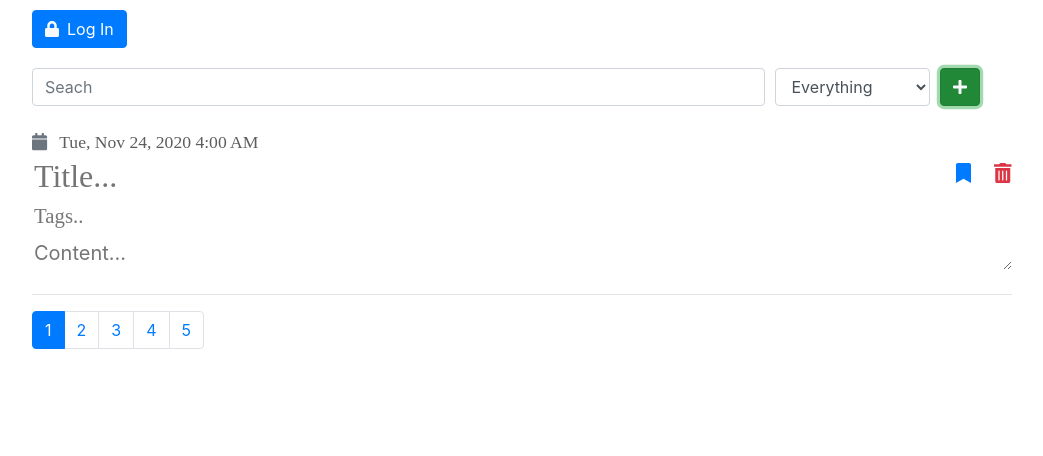
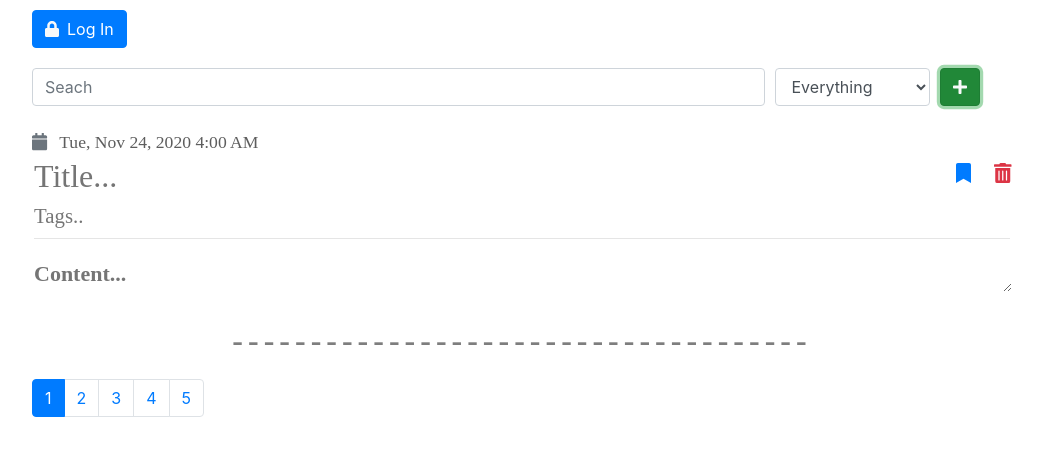
Before and after one commit to ehsan-sotoodeh/notes, a React (Create React App) app in the folder frontend/: page / in a window 1280 px wide. Both pictures are taken after a click on the button 1077 px from the left and 87 px from the top of the page. Shown: the top 456 px of the page, without its empty margins (118-1161 px from the left). Built offline with nearby package versions, Linux system fonts and the light colour scheme; no server answers; what webfontloader would draw is missing.

Commit message:
some clean up

```diff
--- a/frontend/src/index.js
+++ b/frontend/src/index.js
@@ -11,7 +11,7 @@ import WebFont from 'webfontloader';
 
 WebFont.load({
   google: {
-    families: ['Kalam:700','Nerko One','Patrick Hand', 'sans-serif']
+    families: ['Kalam:700','Nerko One','Patrick Hand','Handlee', 'sans-serif']
   }
 });
 
--- a/frontend/src/pages/main/NoteCard.js
+++ b/frontend/src/pages/main/NoteCard.js
@@ -113,11 +113,12 @@ export default function NoteCard({note:inputNote,removeOneById}){
         </div>
         <div>
             <blockquote className="blockquote mb-0">
+            <hr style={{margin:'2px'}}/>
             <p>
                 <TextareaAutosize
                     style={{backgroundColor:'#00000000'}}
                     value={note.text}
-                    className={'textInput '}
+                    className={'textInput textarea '}
                     onChange={(e)=>valueChanged(e.target.value,'text')}
                     onBlur={()=>saveNote()}
                     placeholder="Content..."
@@ -135,7 +136,11 @@ export default function NoteCard({note:inputNote,removeOneById}){
                 buttonVariant = {'danger'}
                 />
         </div>
-        <hr/>
+        <div className="blockEnd">
+            <center>
+                -------------------------------------
+            </center>
+        </div>
 
         </div>
     )
--- a/frontend/src/pages/main/main.css
+++ b/frontend/src/pages/main/main.css
@@ -28,6 +28,24 @@
     background-color: #00000000;
     font-family: 'Patrick Hand', cursive;
 }
+.noteCard .textarea{
+    margin-top: 14px;
+    font-size: 1.1em;
+    color:#2e2e2e;
+    background-color: #00000000;
+    font-family: 'Handlee', cursive;
+    font-weight: bold;
+}
+
+.blockEnd {
+    font-size: 2em;
+    color:#7e7e7e;
+    font-family: 'Kalam', cursive;
+    font-weight: bold;
+    margin-bottom: 15px;
+    letter-spacing: 5px;
+}
+
 
 .noteCard .textInput:focus{
     outline: none;
```
